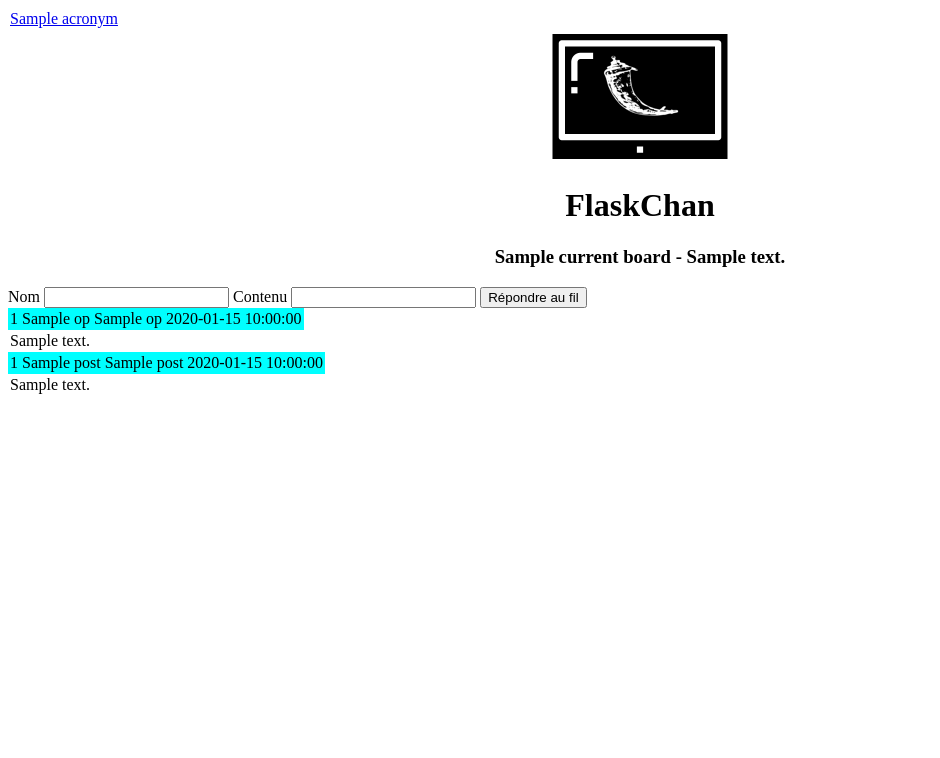
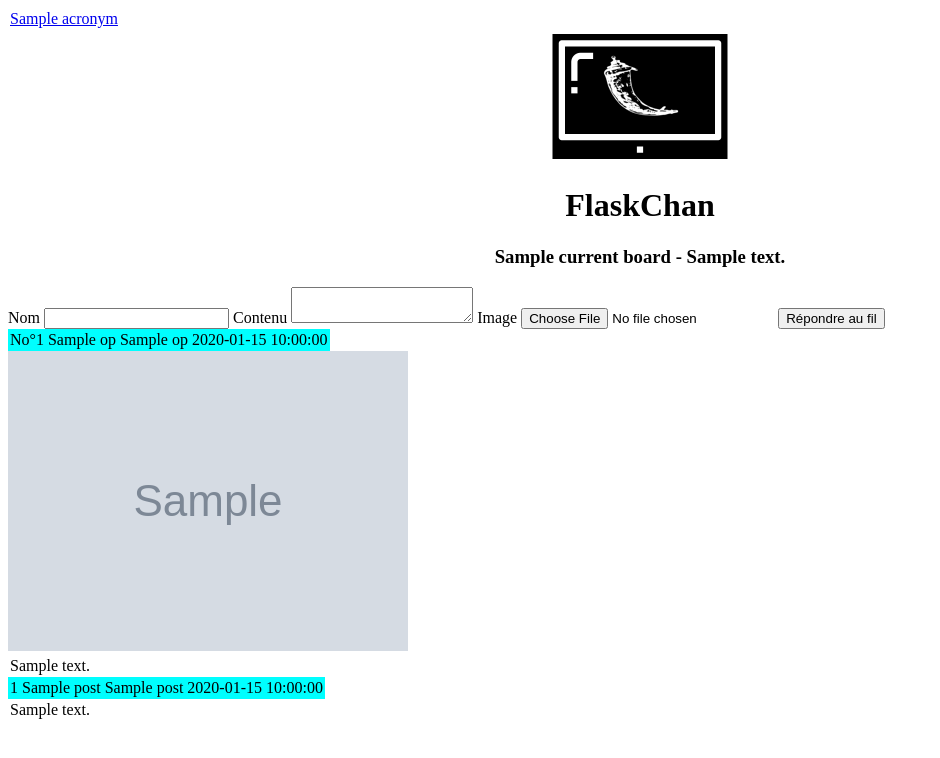
Before and after one commit to YoupiMatos/flaskchan, a Flask app: template templates/thread.html in a window 1280 px wide. Shown: the top 758 px of the page, without its empty margins (0-940 px from the left). Run offline with Flask 2, Linux system fonts and the light colour scheme; the template is opened without the code that fills it: most values are stand-ins (such as "Sample title", 1, 10 or a date in 2020); grey boxes marked "Sample" are stand-in pictures; parts of the project's set-up code (start-up, migrations or seed data) failed here and were passed over.

Commit message:
Ajout d'image fonctionnelle (mais dégueulasse)

```diff
--- a/app.py
+++ b/app.py
@@ -2,9 +2,11 @@ import os.path
 from flask import Flask, render_template, url_for, request, redirect, flash, get_flashed_messages
 from playhouse.flask_utils import FlaskDB, get_object_or_404
 from datetime import datetime
+from werkzeug.utils import secure_filename
 from models import *
 
 # Configuration
+ALLOWED_EXTENSIONS = {'png', 'jpg', 'jpeg', 'gif'}
 APP_DIR = os.path.dirname(os.path.realpath(__file__))
 DATABASE = 'sqliteext:///%s' % os.path.join(APP_DIR, 'flaskchan.db')
 SECRET_KEY = 'shhh, secret!'
@@ -12,6 +14,7 @@ SECRET_KEY = 'shhh, secret!'
 # Flask app configuration using the values up there
 app = Flask(__name__)
 app.config.from_object(__name__)
+app.config['UPLOAD_FOLDER'] = APP_DIR + '/static/uploads'
 
 # Database configuration using peewee util FlaskDB
 flask_db = FlaskDB(app)
@@ -30,15 +33,25 @@ def boardView(acronym):
         post.subject = request.form.get('subject')
         post.board = Board.select().where(Board.acronym == acronym)
         if request.form.get('name'): post.name = request.form.get('name')
-        post.content = request.form.get('content')
-        try:
-            with db.atomic():
-                post.save()
-        except:
+        if request.form.get('content'):
+            post.content = request.form.get('content')
+            if post.content.strip() == '':
+                flash("Le contenu ne doit pas être vide.")
+        else: flash("Le contenu ne doit pas être vide.")
+        #try:
+        with db.atomic():
+            if 'image' in request.files and request.files['image'].filename != '':
+                print("yo")
+                if request.files['image']:
+                    filename = secure_filename(request.files['image'].filename)
+                    request.files['image'].save(os.path.join(app.config['UPLOAD_FOLDER'], filename))
+            post.image = request.files['image'].filename
+            post.save()
+        """ except:
             flash("Erreur lors de l'ajout du post", 'error')
         else:
             flash('Post enregistré!', 'success')
-            return redirect('/boards/' + acronym)
+            return redirect('/boards/' + acronym) """
 
     current_board = get_object_or_404(Board.getCurrentBoard(acronym))
     posts = Post.getThreads(acronym)
--- a/models.py
+++ b/models.py
@@ -1,4 +1,5 @@
 from peewee import *
+from sqlalchemy import true
 from app import flask_db
 from datetime import datetime
 
@@ -22,6 +23,7 @@ class Post(flask_db.Model):
     name = CharField(max_length=40, default='Anonyme')
     date = DateTimeField(default = datetime.utcnow().strftime('%d/%m/%y - %H:%M:%S'))
     content = CharField(max_length=1200)
+    image = CharField(null=True)
 
     @classmethod
     def getThreads(cls, searchedBoard):
--- a/templates/board.html
+++ b/templates/board.html
@@ -14,13 +14,15 @@
         {% endif %}
     {% endwith %}
     <div class="new_thread">
-        <form action="{{ url_for('boardView', acronym=current_board.acronym)}}" method="POST">
+        <form action="{{ url_for('boardView', acronym=current_board.acronym)}}" method="POST" enctype=multipart/form-data>
             <label for="subject">Sujet</label>
             <input type="text" name="subject" id="subject">
             <label for="name">Nom</label>
             <input type="text" name="name" id="name">
             <label for="content">Contenu</label>
-            <input type="text" name="content" id="content">
+            <textarea name="content" id="content" required></textarea>
+            <label for="image">Image</label>
+            <input type="file" name="image" accept=".png,.jpg,.jpeg" required>
             <input type="submit" value="Nouveau Fil">
         </form>
     </div>
--- a/templates/thread.html
+++ b/templates/thread.html
@@ -1,7 +1,7 @@
 {% extends 'base.html' %}
 
 {% block header %}
-    <title>FlaskChan {% if op.subject %}- {{ op.subject }}{% endif %}- {{ current_board.name }}</title>
+    <title>FlaskChan - {{ op.id }} {% if op.subject %}- {{ op.subject }}{% endif %}- {{ current_board.name }}</title>
     <h3>{{ current_board.name }} - {{ current_board.description }}</h3>
 {% endblock %}
 
@@ -11,18 +11,21 @@
             <label for="name">Nom</label>
             <input type="text" name="name" id="name">
             <label for="content">Contenu</label>
-            <input type="text" name="content" id="content">
+            <textarea name="content" id="content" required></textarea>
+            <label for="image">Image</label>
+            <input type="file" name="image" accept=".png,.jpg,.jpeg">
             <input type="submit" value="Répondre au fil">
         </form>
     </div>
     <div class="op">
         <div class="post_header">
-            <p>{{op.id}}</p>
+            <p>No°{{op.id}}</p>
             <p>{{op.subject}}</p>
             <p>{{op.name}}</p>
             <p>{{op.date}}</p>
         </div>
         <div class="content">
+            <img src="{{ url_for('static', filename='uploads/' ~ op.image) }}" alt="uploaded image" class='post-images minimized'>
             <p>{{op.content}}</p>
         </div>
     </div>
@@ -36,6 +39,9 @@
                 <p>{{post.date}}</p>
             </div>
             <div class="content">
+                {% if post.image %}
+                    <img src="{{ url_for('static', filename='uploads/' ~ post.image) }}" alt="uploaded image" class='post-images minimized'>
+                {% endif %}
                 <p>{{post.content}}</p>
             </div>
         </div>
```
Also changed, not shown: static/uploads/drama.jpeg (added).
